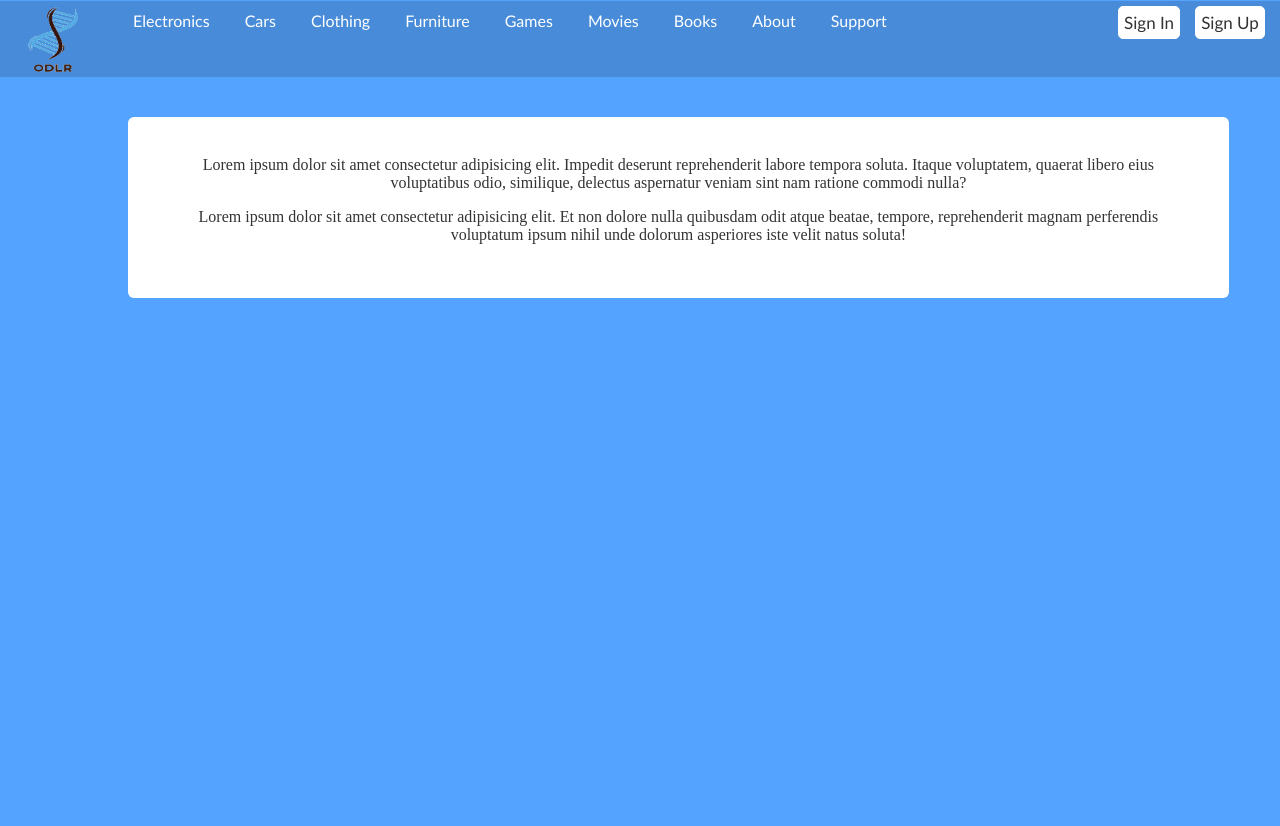
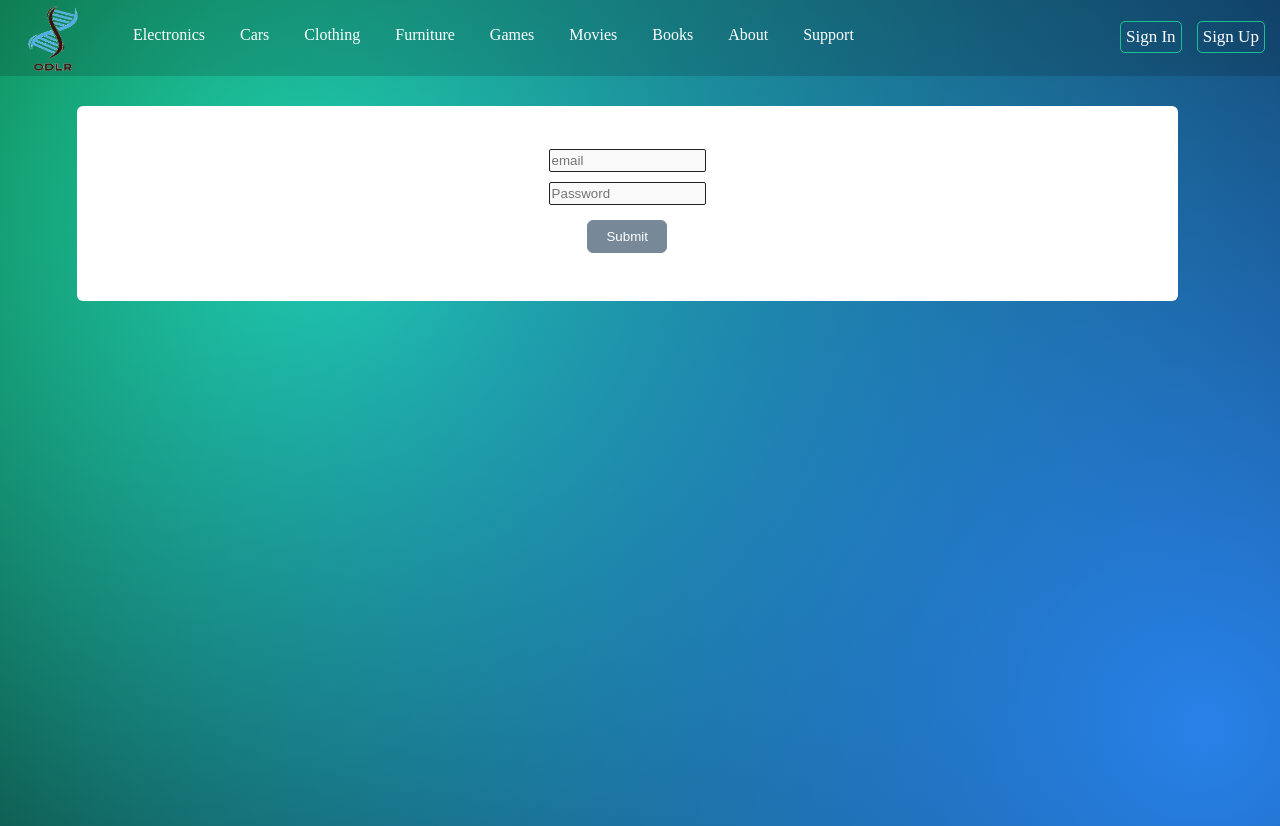
Before and after one commit to ThamerD/381-Project, a PHP site: page /html/Home.html in a window 1280 px wide. Before the commit the page ends 298 px from the top, so only its background shows below. Run offline with PHP 8.4, Linux system fonts and the light colour scheme.

Commit message:
sidebar
base html

```diff
--- a/css/style_e.css
+++ b/css/style_e.css
@@ -1,19 +1,24 @@
-
+@import url('https://fonts.googleapis.com/css?family=Roboto&display=swap');
+*{
+    font-family: 'Roboto' 'Gill Sans', 'Gill Sans MT', Calibri, 'Trebuchet MS', sans-serif;
+}
+body{
+    /* background: radial-gradient(circle at 94.02% 88.03%, #54a4ff, transparent 100%),radial-gradient(circle at 25.99% 27.79%, #ff94fb, transparent 100%),radial-gradient(circle at 50% 50%, #000000, #000000 100%); */
+    /* background-color: #54a4ff; */
+    /* font-family: 'Roboto' 'Gill Sans', 'Gill Sans MT', Calibri, 'Trebuchet MS', sans-serif; */
+    background: radial-gradient(circle at 94.02% 88.03%, #2882e9, transparent 100%),radial-gradient(circle at 25.99% 27.79%, #1ce799, transparent 100%),radial-gradient(circle at 50% 50%, #000000, #000000 100%);
+    background-repeat: no-repeat;
+    height: 100vh;
+    margin: 0;
+    padding: 0;
+    /* text-align: center; */
+}
 .navbar{
     text-decoration: none;
     /* display: inline; */
     /* float: left; */
     padding-top: 5px;
-   /* clear: both; */
-}
-body{
-    /* background: radial-gradient(circle at 94.02% 88.03%, #54a4ff, transparent 100%),radial-gradient(circle at 25.99% 27.79%, #ff94fb, transparent 100%),radial-gradient(circle at 50% 50%, #000000, #000000 100%); */
-    background-color: #54a4ff;
-    background-repeat: no-repeat;
-    height: 100vh;
-    margin: 0;
-    padding: 0;
-    /* text-align: center; */
+    /* clear: both; */
 }
 .header{
    background-color: #333;
@@ -21,11 +26,10 @@
     width: 100%;
     background-color: rgba(0,0,0,15%);
     margin-top: 0px;
-    position: relative;
+    position: fixed;
 
-    top: -15px;
+    top: 0px;
     /* clear: both; */
-    font-family: 'Gill Sans', 'Gill Sans MT', Calibri, 'Trebuchet MS', sans-serif;
 }
 .header li{
     display: inline;
@@ -59,9 +63,9 @@
     text-align: center;
     /* border: solid 1px rgb(126,135,216); */
     /* background-color: rgb(126,135,216); */
-    background-color: white;
-    border: solid 1px white;
-    color: #333;
+    /* background-color: #1ce799c2; */
+    border: solid 1px #1ce799c2;
+    color: white;
     padding: 5px;
     float: right;
 }
@@ -77,8 +81,8 @@
     margin-right: 25px;
 }
 .sign:hover{
-    border: solid 1px rgb(126,135,216);
-    background-color: rgb(95, 108, 230);;
+    border: solid 1px #1ce799c2;
+    background-color: #1ce799c2;
     color: white;
 }
 .menu:hover{
@@ -88,7 +92,8 @@
     border-radius: 0;;
 }
 .coBody{
-    margin-left:10% ;
+    padding: 70px;
+    margin-left:6% ;
     margin-right:10% ;
     padding: 3%;
     text-align: center;
@@ -99,5 +104,110 @@
     width: 80%;
     overflow: auto;
     position: relative;
-    z-index: -1;
+    top: 80px;
+    /* z-index: -1; */
 }
+.sideBar{
+    height: 100vh;
+    background-color: #333;
+    width: 250px;
+    display: block;
+    position: absolute;
+    top: 0;
+    right: 0;
+}
+#close{
+    display: none;
+}
+#open{
+    display: none;
+}
+.btn{
+    border-radius: 6px;
+    border: solid 1px rgb(119, 136, 153);
+    background: rgb(119, 136, 153);
+    color: white;
+    padding: 8px;
+    width: 80px;
+    margin: 10px ;
+}
+.btn:hover{
+border:#2882e9 solid 1px ;
+background: #00499c;
+}
+.text-F{
+    background-color: rgba(243, 243, 243, 0.507);
+margin: 5px;
+border: 1px solid #222;
+border-radius: 2px;
+color: black;
+width: 4cm;
+height: 0.5cm;
+box-shadow: black 2px;
+/* z-index: 1024; */
+}
+@media only screen and (max-width:1199px){
+    .navbar{
+        float: left;
+        height: 100vh;
+        background: #333;
+        /* background-color: #ff94fb; */
+        color: aliceblue;
+        z-index: 1023;
+        margin: 0;
+        position: absolute;
+        top: 0px;
+        right: 0px;
+        width: 0px;
+        list-style-type: none;
+        padding-left: 0px;
+        padding-top: 50px;
+        display: none;
+        padding-right:0px ;
+    }
+    .menu,.sign{
+        float: none;
+        border: none;
+        border-radius: 0px;
+        background-color: #333;
+        color: white;
+
+    }
+  .menu:hover,.sign:hover{
+    color: white;
+    background-color: #222;
+    border: none;
+  }
+    .header li a{
+        display: block;
+        padding-right: 0px;
+        padding-left: 0px;
+        /* opacity: 100%; */
+    }
+  .header ul li{
+      width: 100%;
+  }
+    .header ul{
+        /* background-color:aqua ; */
+        padding: 0px;
+        /* text-align: center; */
+        padding-top: 50px;
+        /* width: 100%; */
+        /* margin: 0; */
+}
+#close{
+    display: inline;
+    position: relative;
+    top: -25px;
+    left: 15px;
+    cursor: pointer;
+    color: white;
+}
+#open{
+    display: inline;
+position: absolute;
+top: 30px;
+right: 30px;
+cursor: pointer;
+}
+}
--- a/html/Home.html
+++ b/html/Home.html
@@ -6,17 +6,21 @@
     <meta name="viewport" content="width=device-width, initial-scale=1.0">
     <title>Home</title>
     <link rel="stylesheet" href="../css/style_e.css">
+
 </head>
 
 <body>
+
     <div class="header">
         <!-- <h1 style="width: 33%;">Xyzxyz</h1> -->
         <div class="logo">
             <a href="#"><img src="../img/logo.png" width="70px" height="80px" style="margin-top: 0px; margin-left: 0.5cm;" alt="logo"></a>
         </div>
         <div>
-            <ul class="navbar" >
 
+            <img onclick="OpenNav()" width="30px" height="20px" id="open" src="../img/menu_icon.png" alt="">
+            <ul class="navbar" id="nav">
+            <span onclick="closeNav()" id="close">X</span>
 
                 <li><a class="menu" href="#">Electronics</a></li>
                 <li><a class="menu" href="#">Cars</a></li>
@@ -35,12 +39,23 @@
         </div>
     </div>
     <div class="coBody">
-Lorem ipsum dolor sit amet consectetur adipisicing elit.
-Impedit deserunt reprehenderit labore tempora soluta.
-Itaque voluptatem, quaerat libero eius voluptatibus odio,
- similique, delectus aspernatur veniam sint nam ratione commodi nulla?
- <p>Lorem ipsum dolor sit amet consectetur adipisicing elit. Et non dolore nulla quibusdam odit atque beatae, tempore, reprehenderit magnam perferendis voluptatum
-     ipsum nihil unde dolorum asperiores iste velit natus soluta!</p>
+
+        <input type="email" name="" id="" class="text-F" placeholder="email">
+        <br>
+        <input type="password" name="" id="" class="text-F" placeholder="Password"><br>
+<input type="submit" class="btn">
     </div>
+
+<script>
+    var x=document.getElementById("nav");
+        function closeNav(){
+           x.style.width="0px";
+           x.style.display="none"
+        }
+        function OpenNav(){
+            x.style.width="200px";
+           x.style.display="inline"
+        }
+</script>
 </body>
 </html>
```
Also changed, not shown: img/menu_icon.png (added), js/Script.js (added).
